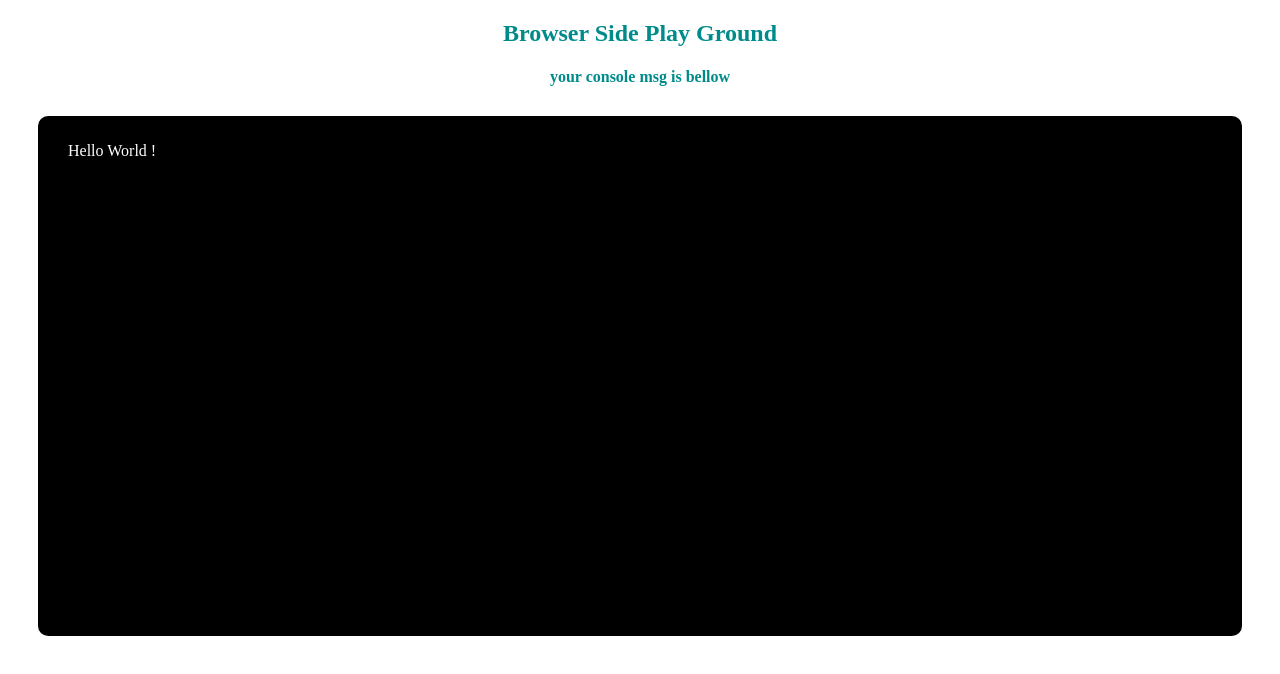
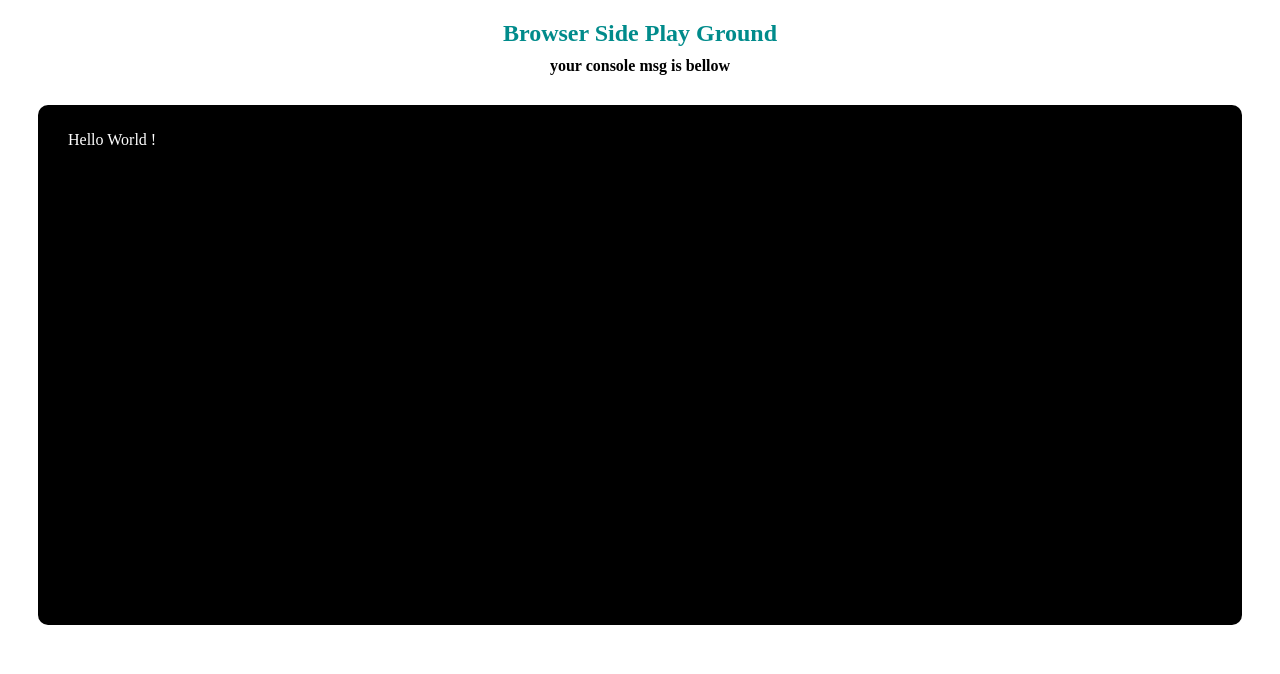
Before and after one commit to karocksjoelee/browser-js-template, a plain HTML site: page index.html in a window 1280 px wide. Drawn offline with Linux system fonts and the light colour scheme.

Commit message:
[CSS] title msg

```diff
--- a/index.html
+++ b/index.html
@@ -10,8 +10,8 @@
 </head>
 
 <body>
-    <h2 class="word">Browser Side Play Ground</h2>
-    <h4 class="word">your console msg is bellow</h4>
+    <h2 class="title">Browser Side Play Ground</h2>
+    <h4 class="sub-title">your console msg is bellow</h4>
     <div class="console" id="myLog"></div>
 </body>
 
--- a/style.css
+++ b/style.css
@@ -1,6 +1,11 @@
-.word {
+.title {
     color: darkcyan;
     text-align: center;
+}
+
+.sub-title {
+    text-align: center;
+    margin-top: -10px;
 }
 
 .console {
```
